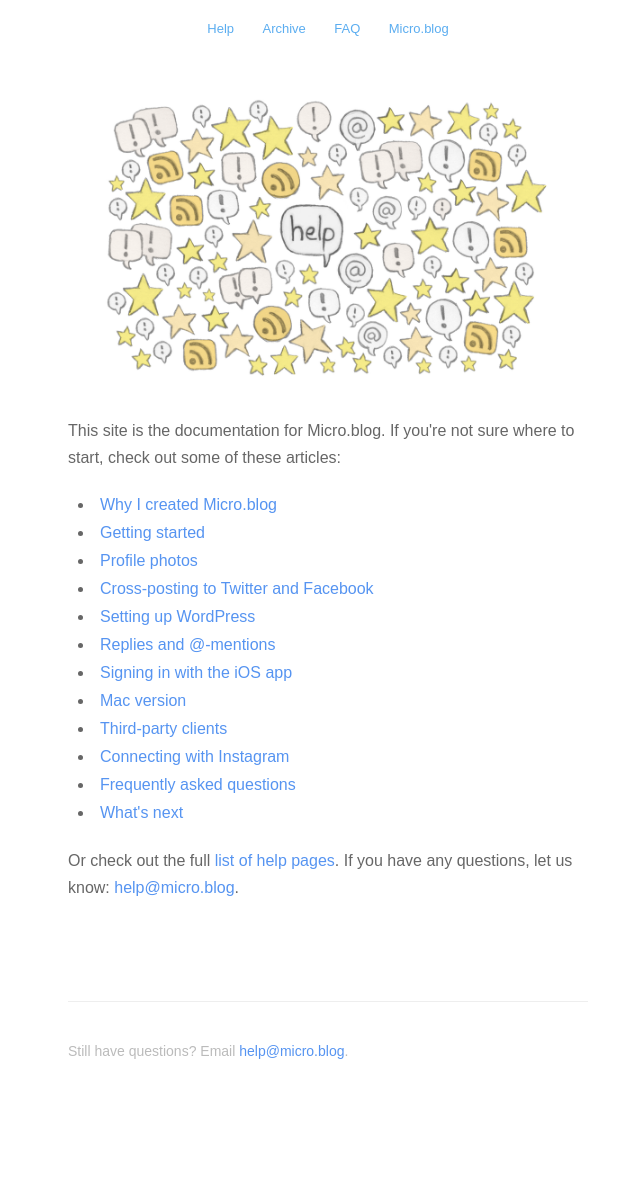
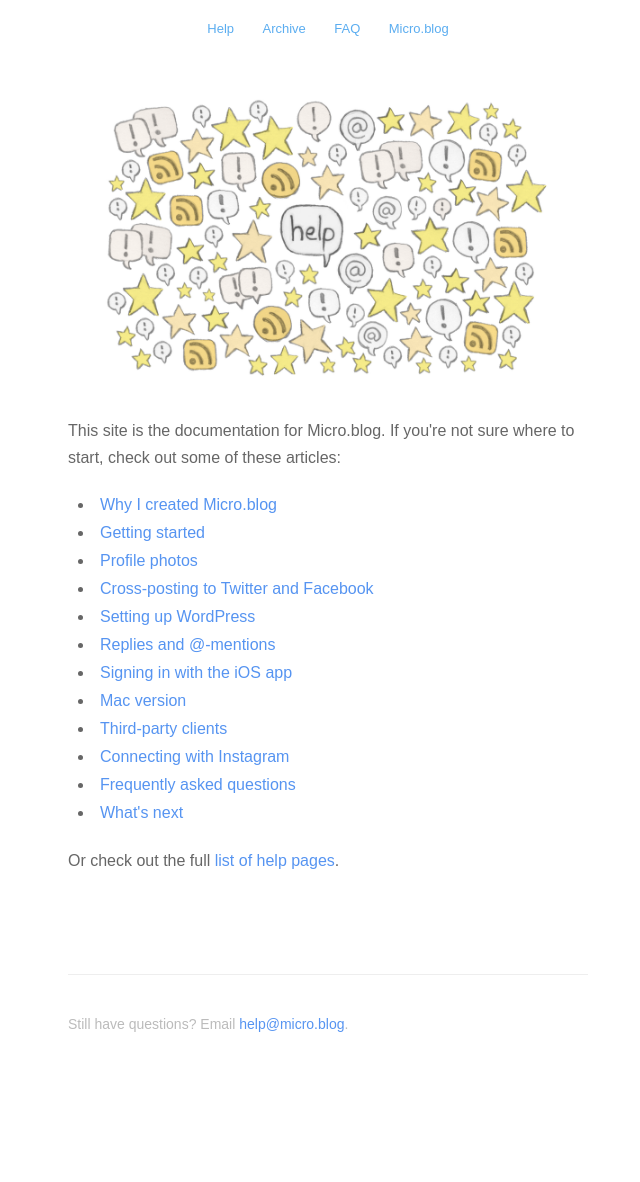
Before and after one commit to microdotblog/help.micro.blog, a Jekyll site: the page built from index.html, in a window 1280 px wide. Shown: the whole page, without its empty margins (312-952 px from the left). Built offline with Jekyll 4.4.1, drawn with Linux system fonts in a browser that asks for light colours; nearby versions of some CDN libraries; the list of posts is cut into pages by our own code; after the commit the page ends 1155 px from its top, so only the background shows below that.

Commit message:
Removed duplicate email address link.

```diff
--- a/index.html
+++ b/index.html
@@ -21,6 +21,6 @@
 	<li class="about_link"><a href="/2017/whats-next/">What's next</a></li>
 </ul>
 
-<p>Or check out the full <a href="/archive/">list of help pages</a>. If you have any questions, let us know: <a href="mailto:help@micro.blog">help@micro.blog</a>.</p>
+<p>Or check out the full <a href="/archive/">list of help pages</a>.</p>
 
 {% include footer.html %}
```
